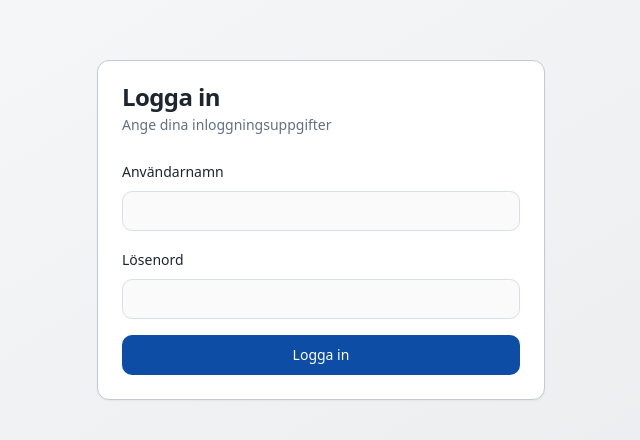
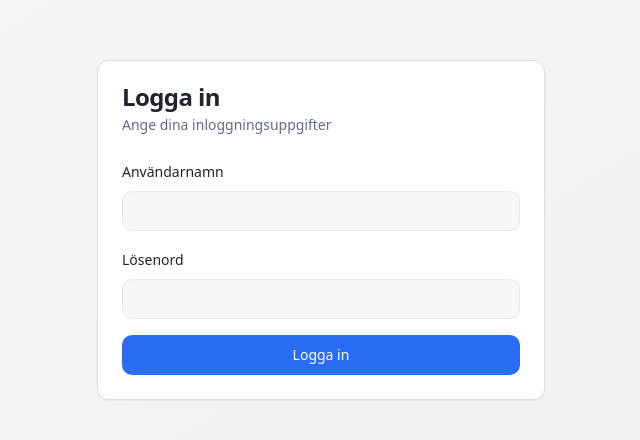
Before and after one commit to magido87/rutt-hj, a React (Vite) app: page /login in a window 1280 px wide. Shown: the part 170-610 px from the top of the page, without its empty margins (319-959 px from the left). Built offline with nearby package versions, Linux system fonts and the light colour scheme; the HTML template or start-up script is replaced by a standard one.

Commit message:
Refactor: Implement design improvements

```diff
--- a/src/index.css
+++ b/src/index.css
@@ -8,80 +8,114 @@ All colors MUST be HSL.
 
 @layer base {
   :root {
-    /* Light theme - Autismvänlig design: Hög kontrast, tydliga färger */
-    --background: 0 0% 98%;
-    --foreground: 215 25% 15%;
+    /* Light theme - Modern design med gradienter */
+    --background: 220 25% 97%;
+    --foreground: 220 20% 15%;
 
     --card: 0 0% 100%;
-    --card-foreground: 215 25% 15%;
+    --card-foreground: 220 20% 15%;
 
     --popover: 0 0% 100%;
-    --popover-foreground: 215 25% 15%;
+    --popover-foreground: 220 20% 15%;
 
-    /* Primär: Djup blå för navigering och action */
-    --primary: 215 85% 35%;
+    /* Primär: Vibrant blå med djup */
+    --primary: 220 90% 56%;
     --primary-foreground: 0 0% 100%;
+    --primary-glow: 220 100% 70%;
 
-    /* Sekundär: Ljusare blå för hover-states */
-    --secondary: 215 60% 92%;
-    --secondary-foreground: 215 85% 35%;
+    /* Sekundär: Mjuk lila */
+    --secondary: 260 60% 65%;
+    --secondary-foreground: 0 0% 100%;
 
-    /* Muted: Ljusgrå för subtil information */
-    --muted: 215 15% 92%;
-    --muted-foreground: 215 15% 45%;
+    /* Muted: Ljusgrå */
+    --muted: 220 15% 94%;
+    --muted-foreground: 220 15% 45%;
 
-    /* Accent: Grön för success/start */
-    --accent: 145 60% 45%;
-    --accent-foreground: 0 0% 100%;
+    /* Accent: Cyan för CTAs */
+    --accent: 180 85% 55%;
+    --accent-foreground: 220 20% 15%;
+    --accent-glow: 180 100% 70%;
 
-    /* Destructive: Röd för varningar */
-    --destructive: 0 75% 50%;
+    /* Destructive: Modern röd */
+    --destructive: 0 85% 60%;
     --destructive-foreground: 0 0% 100%;
 
-    /* Warning: Orange för viktiga meddelanden */
-    --warning: 35 85% 55%;
+    /* Warning: Varm orange */
+    --warning: 30 95% 60%;
     --warning-foreground: 0 0% 100%;
 
-    /* Borders: Tydliga gränser för kontrast */
-    --border: 215 20% 80%;
-    --input: 215 20% 88%;
-    --ring: 215 85% 35%;
+    /* Success: Grön */
+    --success: 145 65% 50%;
+    --success-foreground: 0 0% 100%;
+
+    /* Borders & Shadows */
+    --border: 220 20% 88%;
+    --input: 220 20% 92%;
+    --ring: 220 90% 56%;
+
+    /* Gradienter */
+    --gradient-primary: linear-gradient(135deg, hsl(220 90% 56%) 0%, hsl(260 80% 60%) 100%);
+    --gradient-accent: linear-gradient(135deg, hsl(180 85% 55%) 0%, hsl(220 90% 56%) 100%);
+    --gradient-success: linear-gradient(135deg, hsl(145 65% 50%) 0%, hsl(180 85% 55%) 100%);
+
+    /* Shadows med färg */
+    --shadow-primary: 0 8px 32px hsl(220 90% 56% / 0.25);
+    --shadow-accent: 0 8px 32px hsl(180 85% 55% / 0.25);
+    --shadow-glow: 0 0 48px hsl(220 100% 70% / 0.4);
 
     --radius: 0.75rem;
   }
 
   .dark {
-    /* Dark theme - Mjuk på ögonen */
-    --background: 222 20% 12%;
-    --foreground: 210 40% 95%;
+    /* Dark theme - Modern mörk med glöd */
+    --background: 220 25% 10%;
+    --foreground: 220 15% 95%;
 
-    --card: 222 20% 14%;
-    --card-foreground: 210 40% 95%;
+    --card: 220 20% 13%;
+    --card-foreground: 220 15% 95%;
 
-    --popover: 222 20% 14%;
-    --popover-foreground: 210 40% 95%;
+    --popover: 220 20% 13%;
+    --popover-foreground: 220 15% 95%;
 
-    --primary: 215 75% 55%;
-    --primary-foreground: 222 20% 12%;
+    /* Primär: Ljusare blå i mörkt läge */
+    --primary: 220 85% 65%;
+    --primary-foreground: 220 25% 10%;
+    --primary-glow: 220 100% 75%;
 
-    --secondary: 217 25% 22%;
-    --secondary-foreground: 210 40% 95%;
+    /* Sekundär: Mjuk lila */
+    --secondary: 260 50% 55%;
+    --secondary-foreground: 220 15% 95%;
 
-    --muted: 217 20% 20%;
-    --muted-foreground: 215 15% 65%;
+    --muted: 220 20% 18%;
+    --muted-foreground: 220 15% 65%;
 
-    --accent: 145 60% 50%;
-    --accent-foreground: 222 20% 12%;
+    /* Accent: Cyan */
+    --accent: 180 75% 60%;
+    --accent-foreground: 220 25% 10%;
+    --accent-glow: 180 95% 70%;
 
-    --destructive: 0 75% 55%;
+    --destructive: 0 80% 65%;
     --destructive-foreground: 0 0% 100%;
 
-    --warning: 35 85% 60%;
-    --warning-foreground: 222 20% 12%;
+    --warning: 30 90% 65%;
+    --warning-foreground: 220 25% 10%;
 
-    --border: 217 20% 25%;
-    --input: 217 20% 22%;
-    --ring: 215 75% 55%;
+    --success: 145 60% 55%;
+    --success-foreground: 0 0% 100%;
+
+    --border: 220 20% 22%;
+    --input: 220 20% 18%;
+    --ring: 220 85% 65%;
+
+    /* Gradienter dark mode */
+    --gradient-primary: linear-gradient(135deg, hsl(220 85% 65%) 0%, hsl(260 70% 60%) 100%);
+    --gradient-accent: linear-gradient(135deg, hsl(180 75% 60%) 0%, hsl(220 85% 65%) 100%);
+    --gradient-success: linear-gradient(135deg, hsl(145 60% 55%) 0%, hsl(180 75% 60%) 100%);
+
+    /* Starkare glöd i mörkt läge */
+    --shadow-primary: 0 8px 32px hsl(220 85% 65% / 0.35);
+    --shadow-accent: 0 8px 32px hsl(180 75% 60% / 0.35);
+    --shadow-glow: 0 0 56px hsl(220 100% 75% / 0.5);
   }
 
   .steampunk {
@@ -132,6 +166,39 @@ All colors MUST be HSL.
   body {
     @apply bg-background text-foreground;
     font-feature-settings: "rlig" 1, "calt" 1;
+  }
+
+  /* Gradient utilities */
+  .gradient-primary {
+    background: var(--gradient-primary);
+  }
+
+  .gradient-accent {
+    background: var(--gradient-accent);
+  }
+
+  .gradient-success {
+    background: var(--gradient-success);
+  }
+
+  /* Glow effects */
+  .shadow-glow {
+    box-shadow: var(--shadow-glow);
+  }
+
+  .shadow-primary {
+    box-shadow: var(--shadow-primary);
+  }
+
+  .shadow-accent {
+    box-shadow: var(--shadow-accent);
+  }
+
+  /* Glassmorphism för cards */
+  .glass-card {
+    background: hsl(var(--card) / 0.7);
+    backdrop-filter: blur(12px);
+    border: 1px solid hsl(var(--border) / 0.3);
   }
 
   /* Steampunk-specifika element */
--- a/tailwind.config.ts
+++ b/tailwind.config.ts
@@ -22,6 +22,7 @@ export default {
         primary: {
           DEFAULT: "hsl(var(--primary))",
           foreground: "hsl(var(--primary-foreground))",
+          glow: "hsl(var(--primary-glow))",
         },
         secondary: {
           DEFAULT: "hsl(var(--secondary))",
@@ -38,10 +39,15 @@ export default {
         accent: {
           DEFAULT: "hsl(var(--accent))",
           foreground: "hsl(var(--accent-foreground))",
+          glow: "hsl(var(--accent-glow))",
         },
         warning: {
           DEFAULT: "hsl(var(--warning))",
           foreground: "hsl(var(--warning-foreground))",
+        },
+        success: {
+          DEFAULT: "hsl(var(--success))",
+          foreground: "hsl(var(--success-foreground))",
         },
         popover: {
           DEFAULT: "hsl(var(--popover))",
@@ -51,6 +57,16 @@ export default {
           DEFAULT: "hsl(var(--card))",
           foreground: "hsl(var(--card-foreground))",
         },
+      },
+      backgroundImage: {
+        'gradient-primary': 'var(--gradient-primary)',
+        'gradient-accent': 'var(--gradient-accent)',
+        'gradient-success': 'var(--gradient-success)',
+      },
+      boxShadow: {
+        'glow': 'var(--shadow-glow)',
+        'primary': 'var(--shadow-primary)',
+        'accent': 'var(--shadow-accent)',
       },
       borderRadius: {
         lg: "var(--radius)",
```
